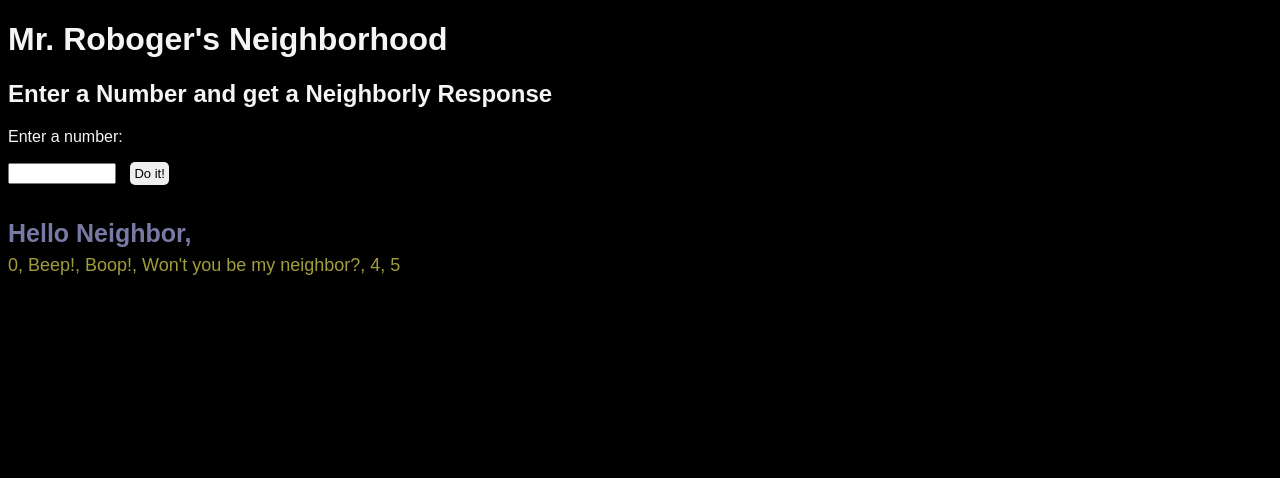
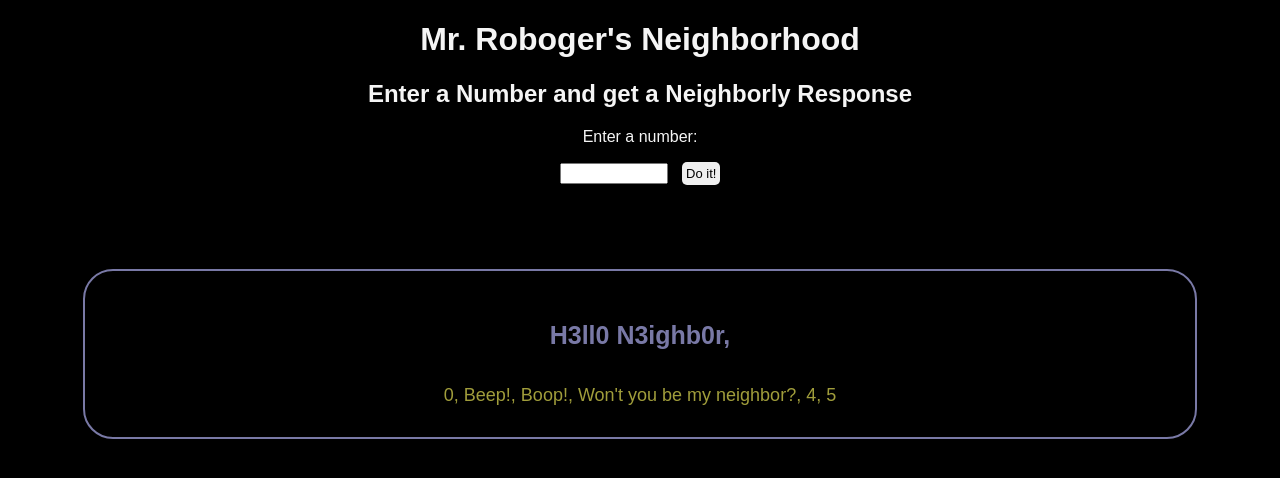
Before and after one commit to 0art-vandelay0/Mr-Robogers-Neighborhood, a plain HTML site: page index.html in a window 1280 px wide. Both pictures are taken after typing "5" into the empty fields and a click on the button "Do it!". Drawn offline with Linux system fonts and the light colour scheme.

Commit message:
Complete README.md

```diff
--- a/css/styles.css
+++ b/css/styles.css
@@ -2,6 +2,7 @@ body {
     font-family: sans-serif;
     background-color: black;
     color: whitesmoke;
+    text-align: center;
 }
 
 .hidden {
@@ -25,10 +26,19 @@ p#result {
     font-size: 25px;
     font-weight: bold;
     color: rgb(121, 121, 166);
+    padding: 10px;
 }
 
 span#new-sentence {
     font-size: 18px;
     font-weight: 200;
     color: rgb(160, 157, 59);
+    margin-bottom: 10px;
 }
+
+div#result-container {
+    margin: 75px;
+    border: 2px solid rgb(121, 121, 166);
+    border-radius: 30px;
+    padding: 15px;
+}
--- a/index.html
+++ b/index.html
@@ -9,7 +9,7 @@
 
 <body>
     <h1>Mr. Roboger's Neighborhood</h1>
-    <div class="container">
+    <div class="main-container">
         <h2>Enter a Number and get a Neighborly Response</h2>
         <form id="num-replacer">
             <p>Enter a number:</p>
@@ -18,9 +18,12 @@
                     <input type="number" id="number" name="number">
                 </label>
                 <button type="submit" class="submit-button">Do it!</button>
-                <p id="result" class="hidden">Hello Neighbor, <br /><span id="new-sentence"></span></p>
             </div>
         </form>
+        <div id="result-container" class="hidden">
+            <p id="result">H3ll0 N3ighb0r,</p>
+            <p><span id="new-sentence"><span></p>
+        </div>
     </div>
 </body>
 
--- a/js/scripts.js
+++ b/js/scripts.js
@@ -27,7 +27,7 @@ window.addEventListener("load", function() {
         let result = mrReplace(Number(numInput));
 
         document.getElementById("new-sentence").innerText = result;
-        document.getElementById("result").removeAttribute("class");
+        document.getElementById("result-container").removeAttribute("class");
 
         resetForm();
     };
```
Also changed, not shown: 1 other file.
